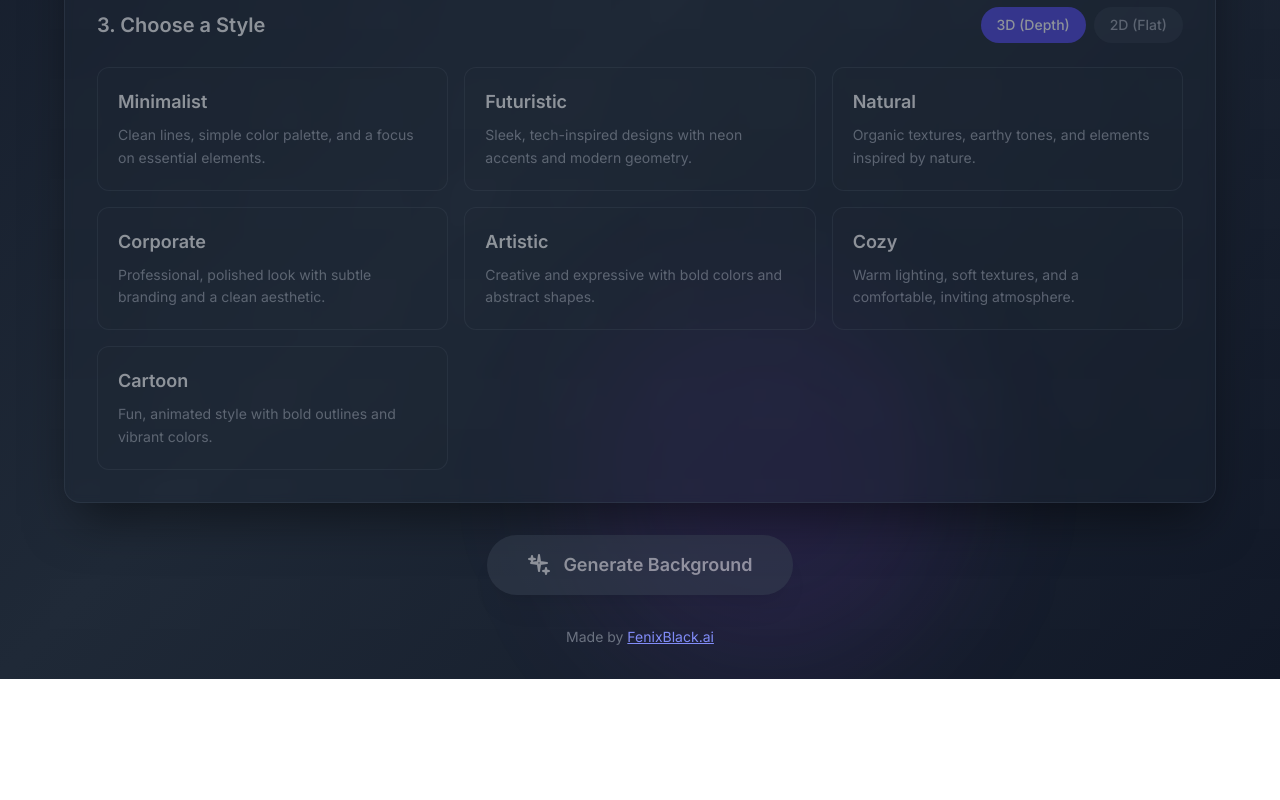
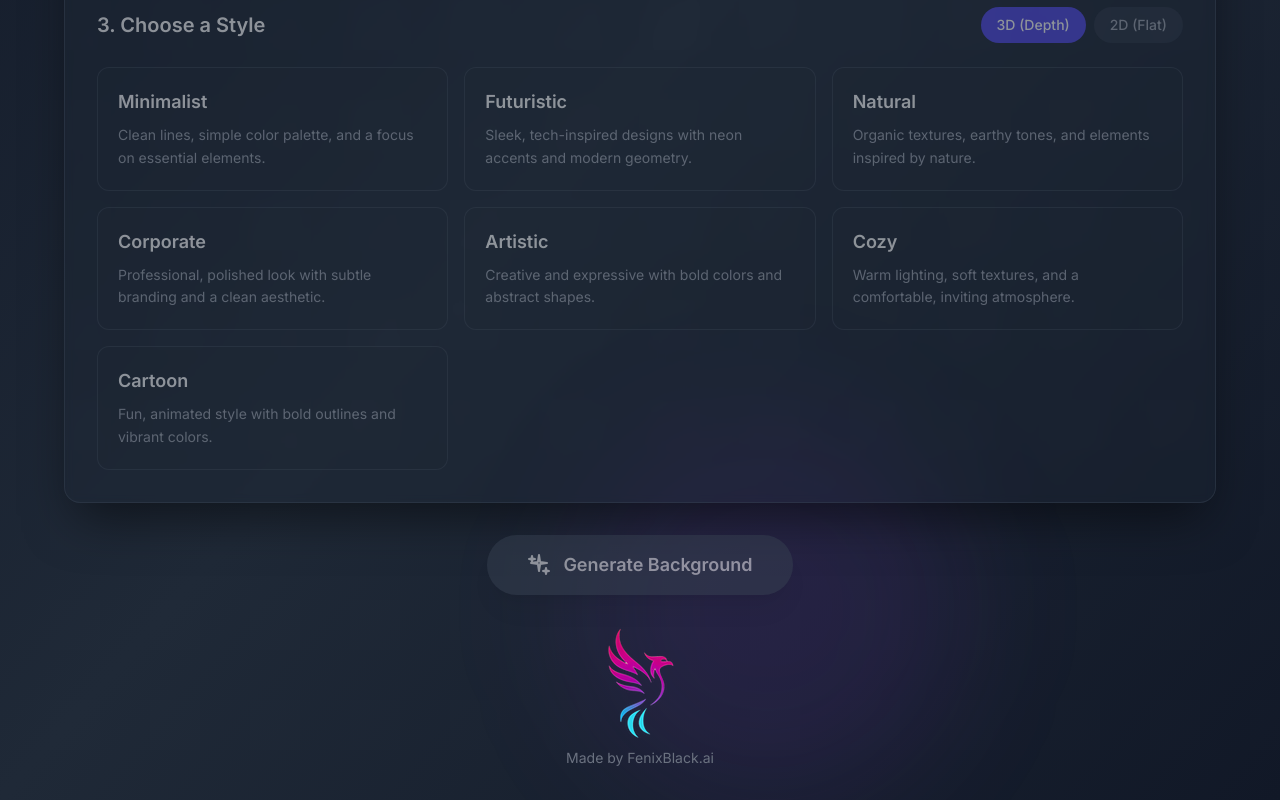
Before and after one commit to fenix-black/virtual-background, a Next.js app: page / in a window 1280 px wide. Shown: the part 648-1448 px from the top of the page. Before the commit the page ends 1327 px from the top, so only its background shows below. Built offline with nearby package versions, Linux system fonts and the light colour scheme.

Commit message:
Enhance footer design by adding logo and improving layout; introduce new images for branding.

```diff
--- a/app/page.tsx
+++ b/app/page.tsx
@@ -164,8 +164,22 @@ const AppContent: React.FC = () => {
         <div className="absolute bottom-0 right-1/4 h-96 w-96 bg-purple-600/10 rounded-full blur-3xl"></div>
         <div className="relative z-10 w-full flex flex-col items-center justify-center gap-8">
             {renderContent()}
-            <footer className="text-center text-gray-500 text-sm">
-                {t('made_by')} <a href="https://www.fenixblack.ai" target="_blank" rel="noopener noreferrer" className="text-indigo-400 hover:text-indigo-300 transition-colors underline">FenixBlack.ai</a>
+            <footer className="text-center text-sm">
+                <a
+                    href="https://www.fenixblack.ai"
+                    target="_blank"
+                    rel="noopener noreferrer"
+                    className="group flex flex-col items-center gap-2"
+                >
+                    <img
+                        src="/ave-solo-alpha.png"
+                        alt="FenixBlack.ai Logo"
+                        className="block transition-transform group-hover:scale-105"
+                    />
+                    <span className="text-gray-500 group-hover:text-white transition-colors">
+                        {t('made_by')} FenixBlack.ai
+                    </span>
+                </a>
             </footer>
         </div>
     </main>
```
Also changed, not shown: public/ave-solo-alpha.png (added), public/fenix-icon.png (added).
